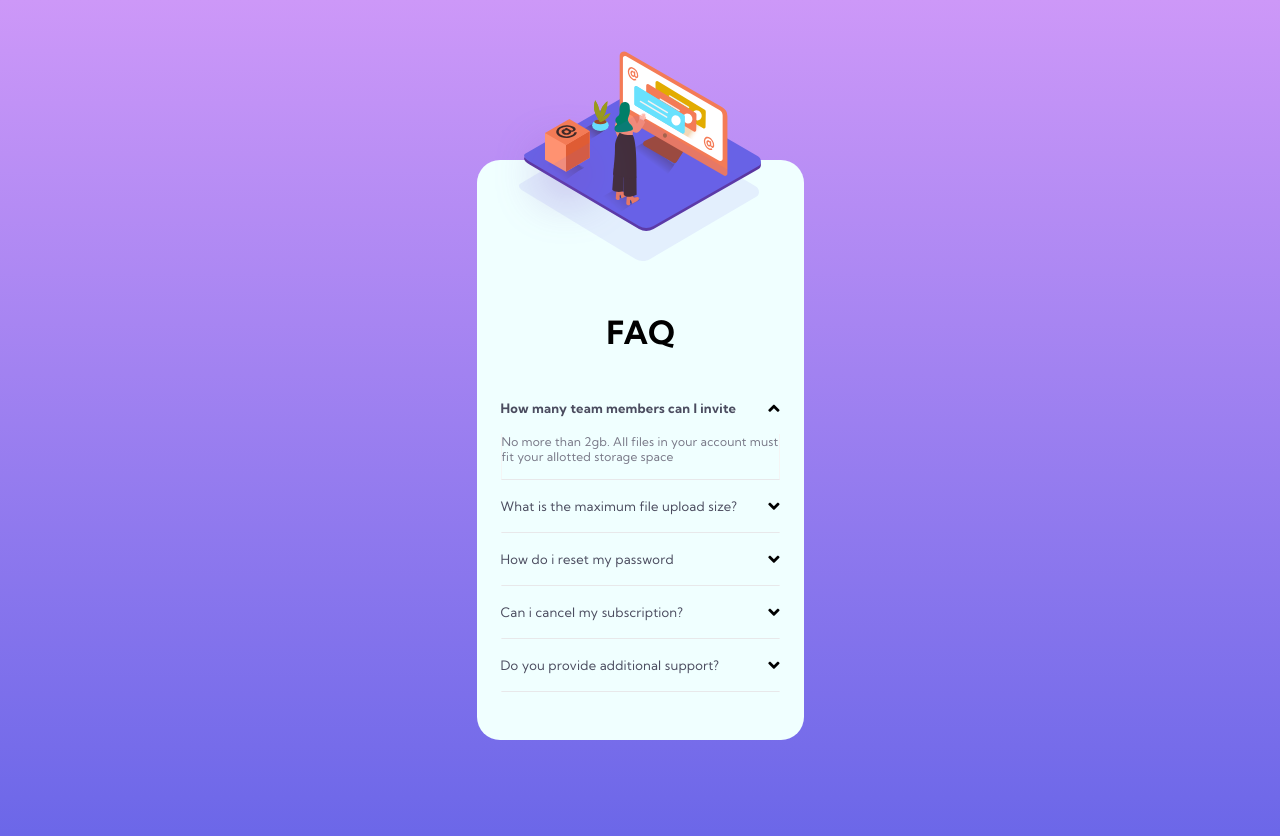
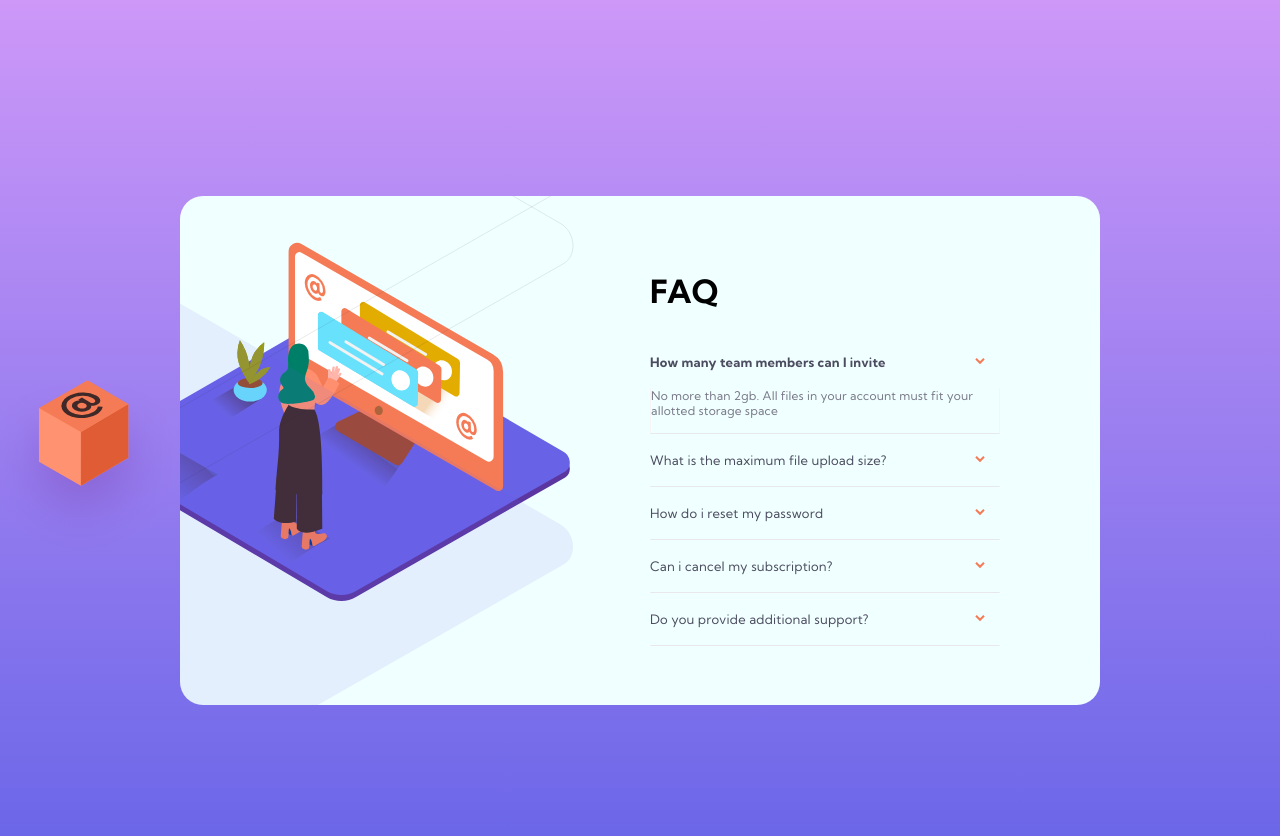
Before and after one commit to TbcProjects/FEM-FAQ-Card, a website: page index.html in a window 1280 px wide. Both pictures are taken after a click on the element "How many team members can I invite". Drawn offline with Linux system fonts and the light colour scheme.

Commit message:
desktop design complete

```diff
--- a/index.html
+++ b/index.html
@@ -22,11 +22,35 @@
     <title>Frontend Mentor | FAQ Accordion Card</title>
   </head>
   <body>
+    <img
+      src="./public/images/illustration-box-desktop.svg"
+      alt=""
+      class="faq-card__image-box--desktop"
+    />
     <div class="faq-card">
+      <!-- image mobile -->
+      <img
+        src="./public/images/illustration-woman-online-mobile.svg"
+        alt=""
+        class="faq-card__image--mobile"
+      />
+      <img
+        src="./public/images/shadow-box.svg"
+        alt=""
+        class="faq-card__image-shadow--mobile"
+      />
 
-      <!-- image -->
-      <img src="./public/images/illustration-woman-online-mobile.svg" alt="" class="faq-card__image">
-      <img src="./public/images/shadow-box.svg" alt="" class="faq-card__image-shadow">
+      <!-- image desktop -->
+      <img
+        src="./public/images/illustration-woman-online-desktop.svg"
+        alt=""
+        class="faq-card__image--desktop"
+      />
+      <img
+        src="./public/images/shadow-box-desktop.svg"
+        alt=""
+        class="faq-card__image-shadow--desktop"
+      />
 
       <!-- title -->
       <div class="faq-card__title">FAQ</div>
@@ -35,6 +59,11 @@
       <div class="accordion-container">
         <div class="accordion">
           <p class="accordion__title">How many team members can I invite</p>
+          <img
+            class="accordion__icon--up"
+            src="./public/images/icon-arrow-down.svg"
+            alt=""
+          />
         </div>
         <div class="accordion-content">
           <p>
@@ -44,6 +73,11 @@
         </div>
         <div class="accordion">
           <p class="accordion__title">What is the maximum file upload size?</p>
+          <img
+            class="accordion__icon--up"
+            src="./public/images/icon-arrow-down.svg"
+            alt=""
+          />
         </div>
         <div class="accordion-content">
           <p>
@@ -53,6 +87,11 @@
         </div>
         <div class="accordion">
           <p class="accordion__title">How do i reset my password</p>
+          <img
+            class="accordion__icon--up"
+            src="./public/images/icon-arrow-down.svg"
+            alt=""
+          />
         </div>
         <div class="accordion-content">
           <p>
@@ -62,6 +101,11 @@
         </div>
         <div class="accordion">
           <p class="accordion__title">Can i cancel my subscription?</p>
+          <img
+            class="accordion__icon--up"
+            src="./public/images/icon-arrow-down.svg"
+            alt=""
+          />
         </div>
         <div class="accordion-content">
           <p>
@@ -71,6 +115,11 @@
         </div>
         <div class="accordion">
           <p class="accordion__title">Do you provide additional support?</p>
+          <img
+            class="accordion__icon--up"
+            src="./public/images/icon-arrow-down.svg"
+            alt=""
+          />
         </div>
         <div class="accordion-content">
           <p>
--- a/index.js
+++ b/index.js
@@ -1,27 +1,29 @@
 const accordions = document.getElementsByClassName("accordion");
-const accIcon = document.querySelectorAll(".accordion");
+// const accIcon = document.querySelectorAll(".accordion");
 const accTitle = document.querySelectorAll(".accordion__title");
 
+
+
+
 //
-accIcon.forEach((icon) => {
-  icon.addEventListener("click", (e) => {
-    const content = icon.nextElementSibling;
-    if (content.style.maxHeight) {
-      icon.classList.remove("active");
-    } else {
-      icon.classList.add("active");
-    }
-  });
-});
+// accIcon.forEach((icon) => {
+//   icon.addEventListener("click", (e) => {
+//     const content = icon.nextElementSibling;
+//     if (content.style.maxHeight) {
+//       icon.classList.remove("active");
+//     } else {
+//       icon.classList.add("active");
+//     }
+//   });
+// });
 
 accTitle.forEach((title) => {
   title.addEventListener("click", (e) => {
     const t = title.classList;
-
-    if (!t.contains("title-active")) {
+    if (t.contains("title-active")) {
+      t.remove("title-active");
+    } else {
       t.add("title-active");
-    } else {
-      t.remove("title-active");
     }
   });
 });
--- a/sass/_components.scss
+++ b/sass/_components.scss
@@ -8,33 +8,100 @@
   border-radius: $card-radius;
   background-color: azure;
 
+  @media (min-width: 700px) {
+    display: grid;
+    grid-template-rows: 140px 286px 83px;
+    grid-template-columns: 470px 1fr;
+    min-width: 920px;
+    min-height: 509px;
+    padding: 0;
+    overflow: hidden;
+  }
+
   &__title {
     @include headline;
     position: absolute;
     top: 172px;
     left: 130px;
+
+    @media (min-width: 700px) {
+      position: static;
+      grid-column: 2 / 3;
+      grid-row: 1 / 2;
+      margin-top: 75px;
+    }
   }
-
-  &__image {
+  // Mobile images
+  &__image--mobile {
     position: absolute;
     top: -109px;
     left: 18px;
+
+    @media (min-width: 700px) {
+      display: none;
+    }
   }
 
-  &__image-shadow {
+  &__image-shadow--mobile {
     position: absolute;
+    top: -43px;
+    right: 41px;
+
+    @media (min-width: 700px) {
+      display: none;
+    }
+  }
+
+  // Desktop images
+  &__image--desktop {
+    position: absolute;
+    top: 46px;
+    left: -82px;
+
+    @media (max-width: 700px) {
+      display: none;
+    }
+  }
+
+  &__image-shadow--desktop {
+    position: absolute;
+    bottom: -112px;
+    left: -572px;
+
+    @media (max-width: 700px) {
+      display: none;
+    }
+  }
+
+  &__image-box--desktop {
+    position: absolute;
+    top: 378px;
+    left: -12px;
+    z-index: 100;
+
+    @media (max-width: 700px) {
+      display: none;
+    }
   }
 }
-//image
-
-//title
 
 //accordion
 .accordion-container {
   display: flex;
   flex-direction: column;
-  justify-content: flex-end;
-  margin-top: 20px;
+  justify-content: end;
+  // margin-top: 20px;
+
+  @media (min-width: 700px) {
+    display: flex;
+    align-items: flex-start;
+    position: absolute;
+    grid-column: 2 / 3;
+    grid-row: 2 / 3;
+    max-width: 350px;
+    min-height: 100%;
+    margin: 0;
+  }
 
   .accordion {
     display: flex;
@@ -42,20 +109,14 @@
     align-items: center;
     min-width: 100%;
     height: 52px;
-    padding: 20px 0;
+    padding: 20px 15px 20px 0;
     outline: none;
     text-align: left;
     font-size: 18px;
     transition: background-color 0.2s linear;
     cursor: pointer;
 
-    &::after {
-      content: "\f107";
-      font-family: "Font Awesome 5 free";
-      font-weight: 600;
-    }
-    &.active::after {
-      content: "\f106";
+    &__icon-up {
     }
 
     &__title {
@@ -63,6 +124,10 @@
     }
     &:first-child {
       margin-top: 202px;
+
+      @media (min-width: 700px) {
+        margin: 0;
+      }
     }
   }
 
```
Also changed, not shown: public/css/main.css, public/images/shadow-box-desktop.svg (added).
